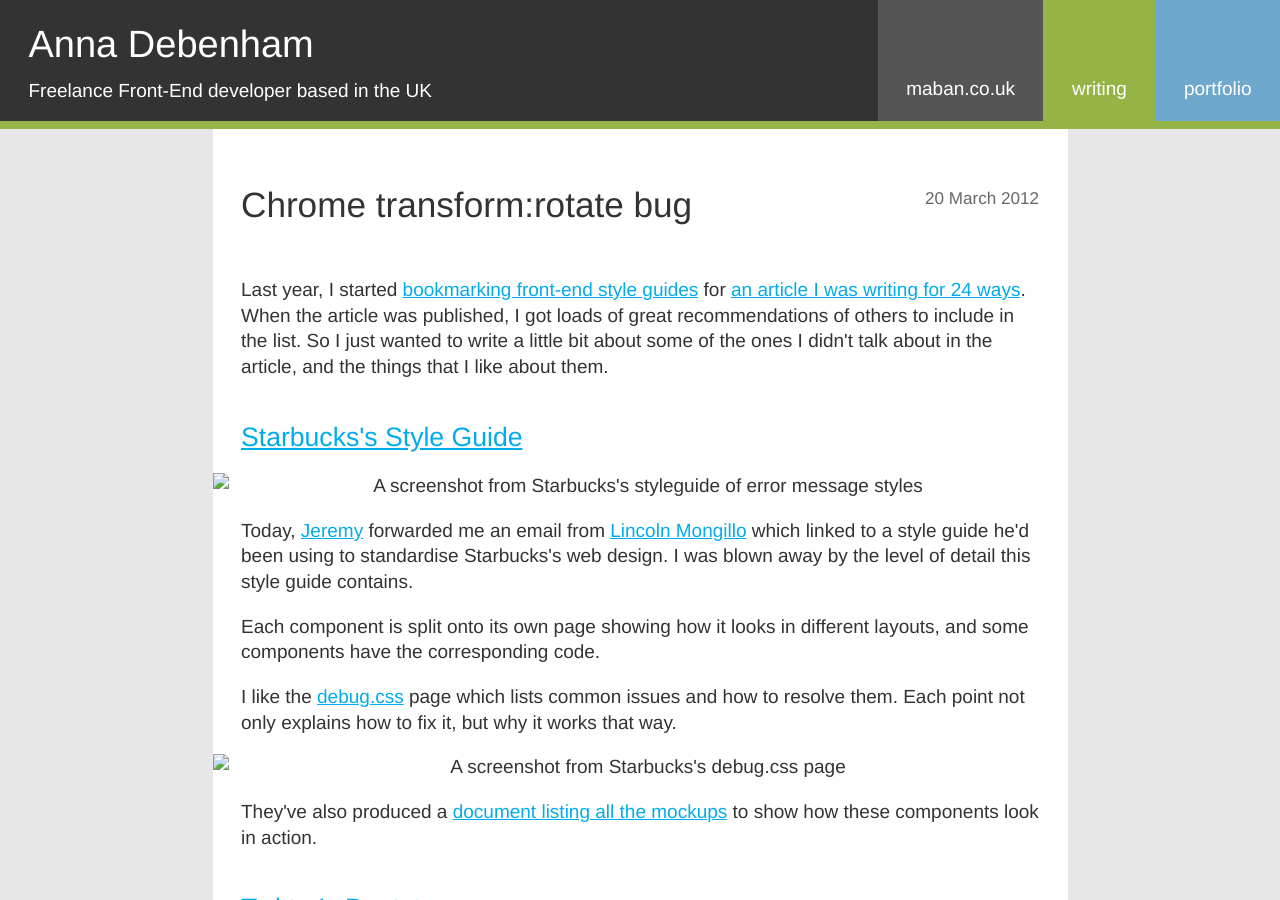
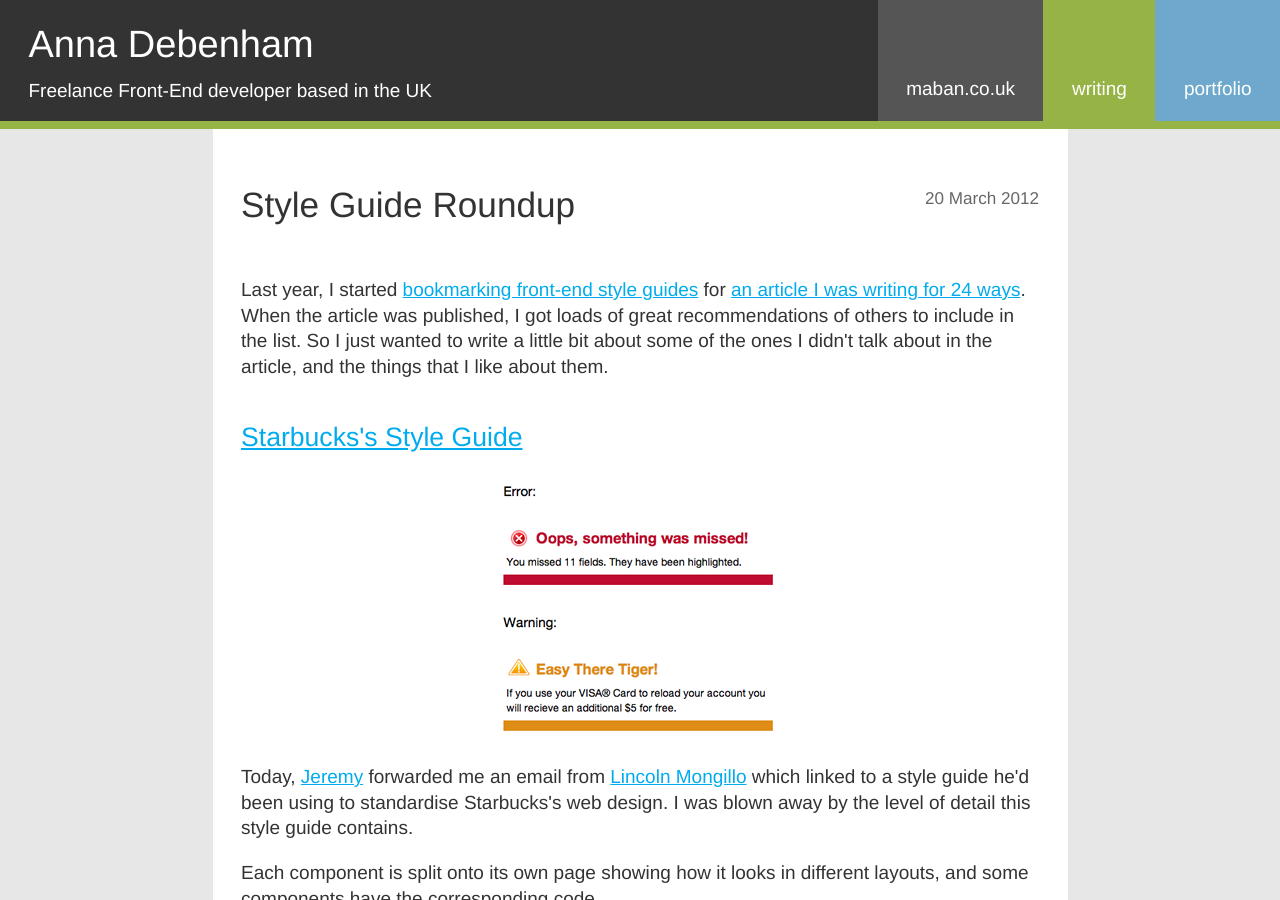
Before and after one commit to maban/maban, a Jekyll site: the page built from _posts/2012-03-20-66.html, in a window 1280 px wide and 900 px high. Built offline with Jekyll 4.4.1, drawn with Linux system fonts in a browser that asks for light colours.

Commit message:
Clean up post 66

```diff
--- a/_posts/2012-03-20-66.html
+++ b/_posts/2012-03-20-66.html
@@ -1,6 +1,6 @@
 ---
 layout: post
-title: Chrome transform:rotate bug
+title: Style Guide Roundup
 ---
 
 <p>Last year, I started <a href="https://gimmebar.com/collection/4ecd439c2f0aaad734000022/front-end-styleguides-and-pattern-libraries">bookmarking front-end style guides</a> for <a href="http://24ways.org/2011/front-end-style-guides">an article I was writing for 24 ways</a>. When the article was published, I got loads of great recommendations of others to include in the list. So I just wanted to write a little bit about some of the ones I didn't talk about in the article, and the things that I like about them.</p>
```
Also changed, not shown: image/screenshot-styleguide-clearleft.jpg (added), image/screenshot-styleguide-fellowship.png (added), image/screenshot-styleguide-starbucks-debug.png (added), image/screenshot-styleguide-starbucks-styles.png (added), image/screenshot-styleguide-twitter.png (added), image/screenshot-styleguide-viget.jpg (added).
